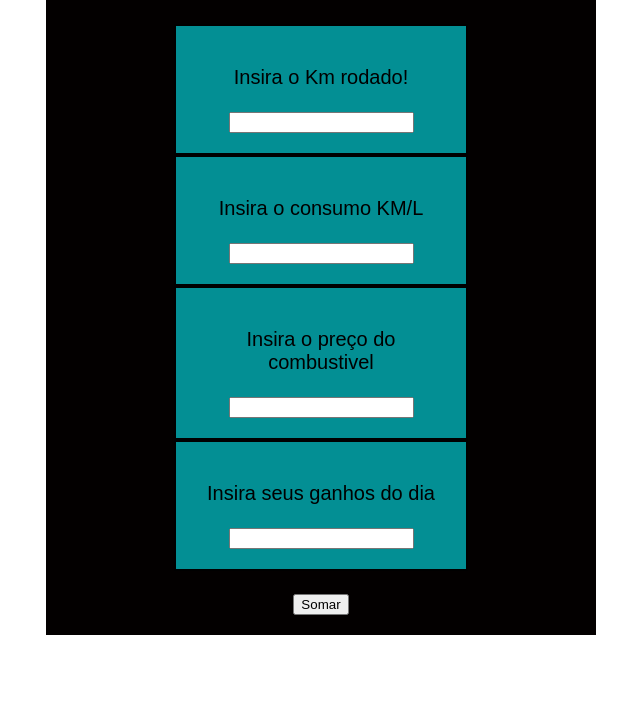
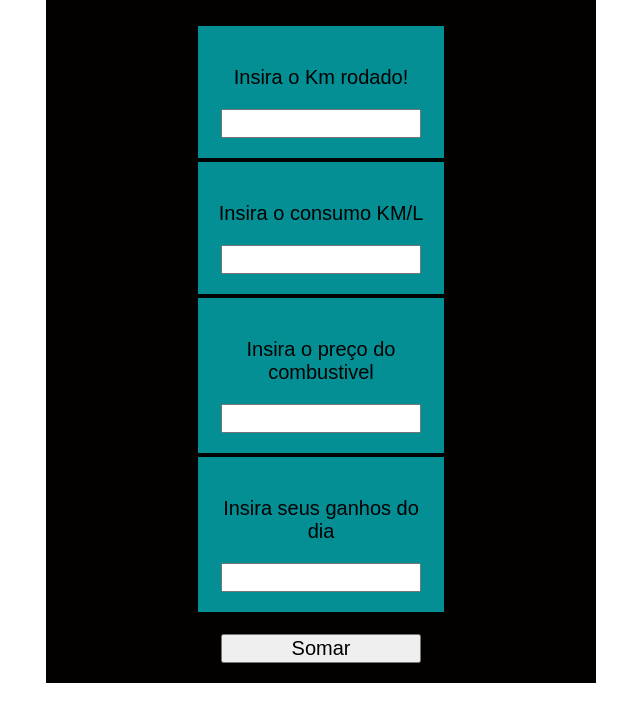
Before and after one commit to ErikHenrii/Calculadora-Ganhos, a plain HTML site: page index.html in a window 1280 px wide. Shown: the part 75-796 px from the top of the page, without its empty margins (319-959 px from the left). Drawn offline with Linux system fonts and the light colour scheme.

Commit message:
Update style.css

```diff
--- a/style.css
+++ b/style.css
@@ -8,6 +8,7 @@ body{
     margin: auto;
     text-align: center;
     color: aliceblue;
+    box-sizing: border-box;
 }
 
 .km{
@@ -20,6 +21,7 @@ body{
     text-align: center;
     border: solid 2px ;
     color: black;
+    box-sizing: border-box;
 
 }
 .consumo{
@@ -32,6 +34,7 @@ body{
     text-align: center;
     border: solid 2px ;
     color: black;
+    box-sizing: border-box;
 
 }
 .combustivel{
@@ -44,6 +47,7 @@ body{
     text-align: center;
     border: solid 2px ;
     color: black;
+    box-sizing: border-box;
 }
 .ganhos{
     background: rgb(3, 143, 148);
@@ -55,9 +59,15 @@ body{
     text-align: center;
     border: solid 2px ;
     color: black;
+    box-sizing: border-box;
 }
 .somar{
     padding: 20px;
     text-align: center;
     color: black;
 }
+input{
+    font-size: 20px;
+    width: 200px ;
+    box-sizing: border-box;
+}
```
